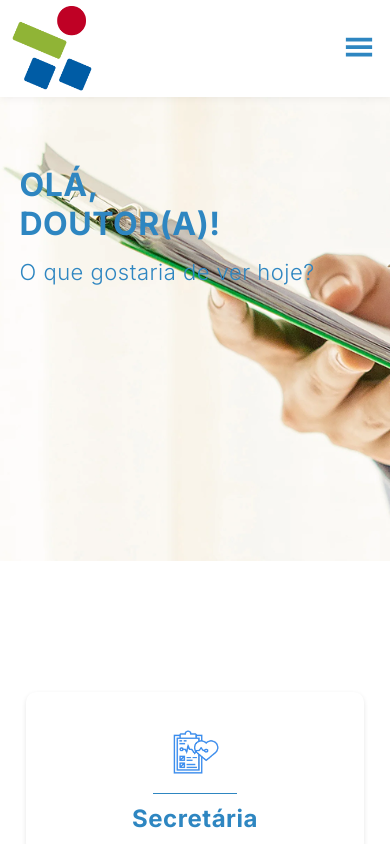
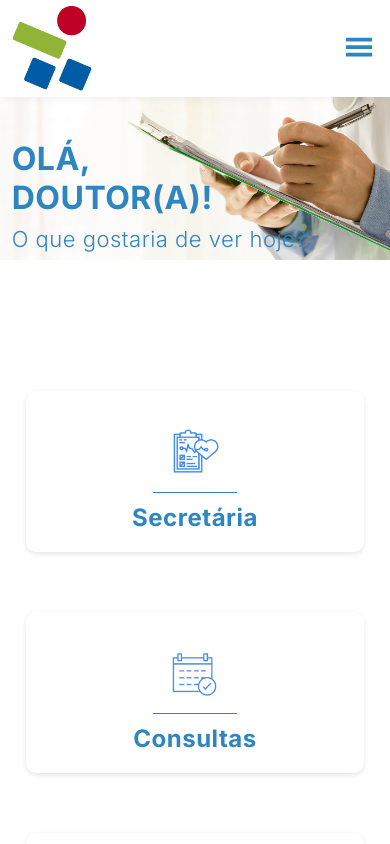
Before and after one commit to EvandroKaibara/Sabara, a React (Vite) app: page / in a window 390 px wide. Shown: the top 844 px of the page. Built offline with nearby package versions, Linux system fonts and the light colour scheme.

Commit message:
Alteracao no Banner

```diff
--- a/src/componentes/Banner/Banner.css
+++ b/src/componentes/Banner/Banner.css
@@ -23,23 +23,33 @@
 }
 
 @media (max-width: 1024px) {
+    .container {
+        height: auto; /* Ajusta a altura para que o conteúdo seja mais flexível */
+    }
+
     .h1-banner {
+        font-size: 42px;
         padding: 8vh 5vw 0 5vw;
-        font-size: 42px;
     }
 
     .h2-banner {
+        font-size: 28px;
         padding: 2vh 5vw;
-        font-size: 28px;
     }
 }
 
 @media (max-width: 480px) {
+    .container {
+        height: auto; /* Ajusta a altura para que o conteúdo seja mais flexível */
+    }
+
     .h1-banner {
         font-size: 32px;
+        padding: 5vh 3vw 0 3vw; /* Ajuste no padding para melhor adaptação ao tamanho menor */
     }
 
     .h2-banner {
         font-size: 22px;
+        padding: 1vh 3vw; /* Ajuste no padding */
     }
 }
```
